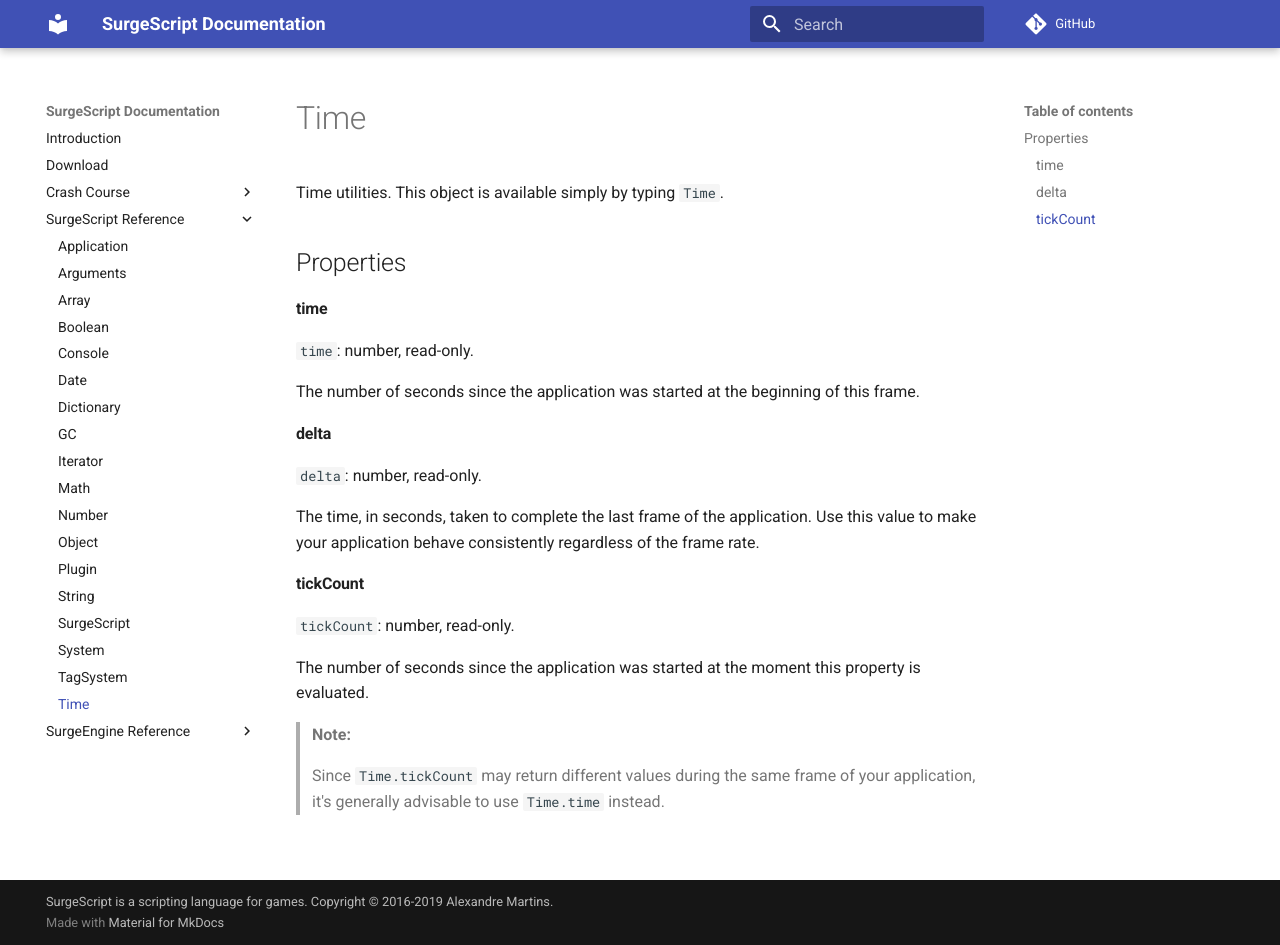
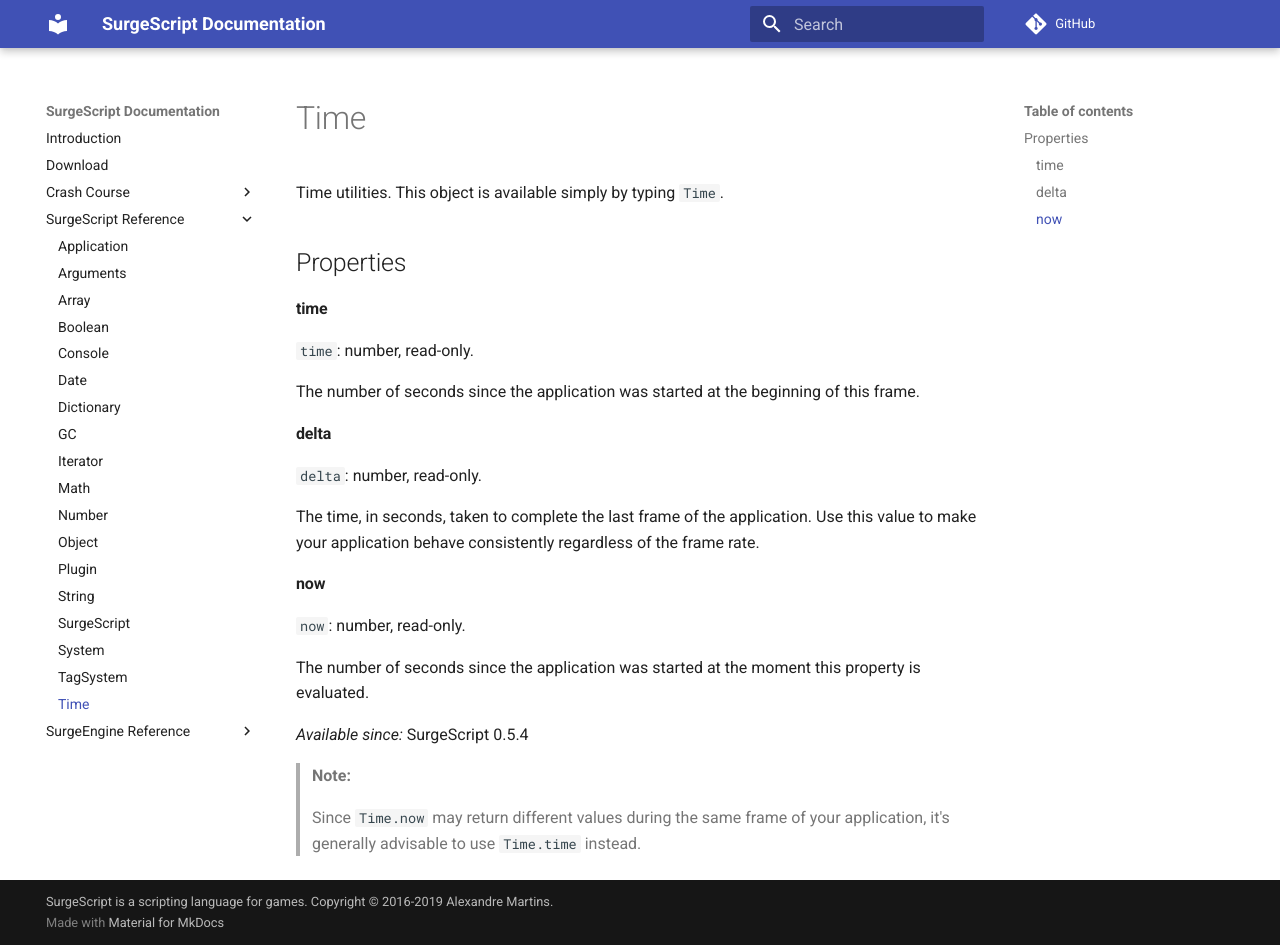
Before and after one commit to alemart/surgescript, an MkDocs documentation site: the page built from docs/reference/time.md, in a window 1280 px wide and 945 px high. Built offline with MkDocs 1.6.1 and Material for MkDocs 9.7.7, drawn with Linux system fonts in a browser that asks for light colours; comment, search, counter and statistics services are not loaded.

Commit message:
Renamed Time.tickCount to Time.now

```diff
--- a/docs/reference/time.md
+++ b/docs/reference/time.md
@@ -18,12 +18,14 @@
 
 The time, in seconds, taken to complete the last frame of the application. Use this value to make your application behave consistently regardless of the frame rate.
 
-#### tickCount
+#### now
 
-`tickCount`: number, read-only.
+`now`: number, read-only.
 
 The number of seconds since the application was started at the moment this property is evaluated.
 
+*Available since:* SurgeScript 0.5.4
+
 > **Note:**
 >
-> Since `Time.tickCount` may return different values during the same frame of your application, it's generally advisable to use `Time.time` instead.
+> Since `Time.now` may return different values during the same frame of your application, it's generally advisable to use `Time.time` instead.
```
Also changed, not shown: 3 other files.
